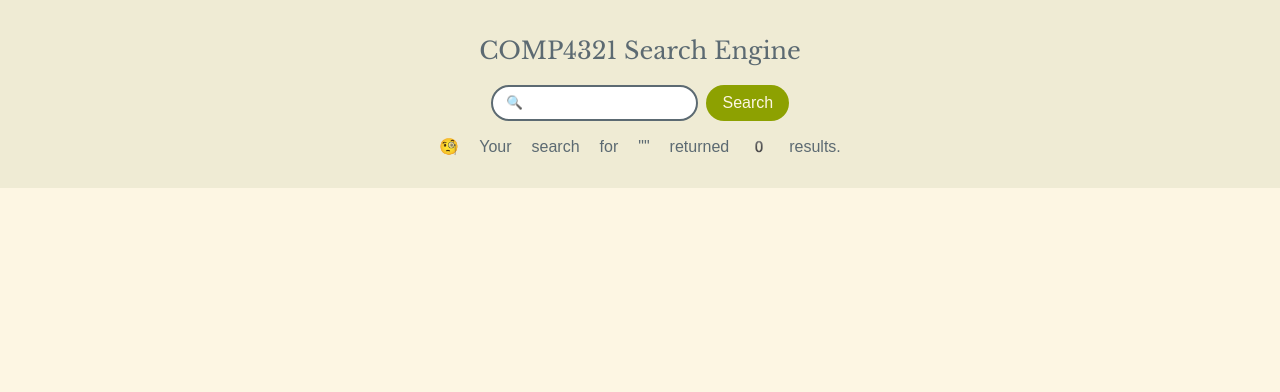
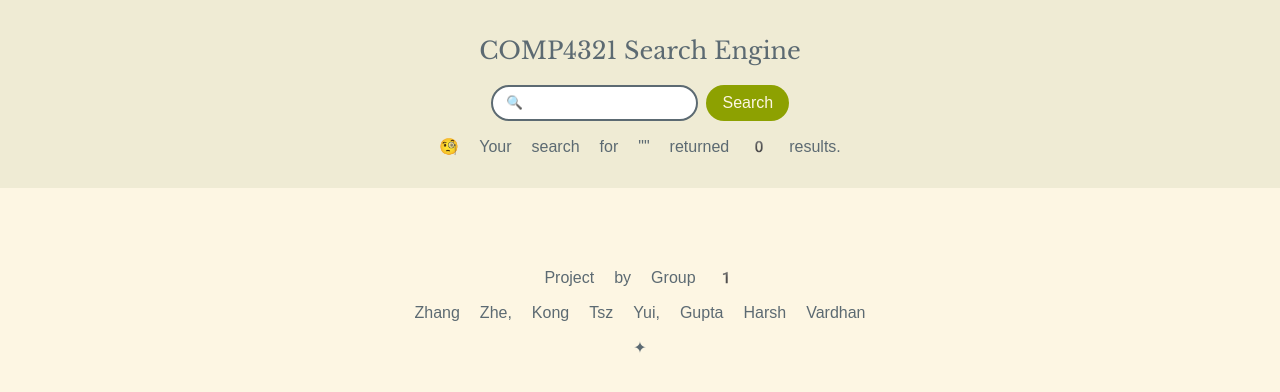
Before and after one commit to hvgupta/COMP4321_searchEngine_Group1, a Flask app: template templates/search_results.html in a window 1280 px wide. Shown: the top 392 px of the page. Run offline with Flask 3, Linux system fonts and the light colour scheme; the template is opened without the code that fills it, so the values that code supplies are empty; some web fonts are replaced.

Commit message:
add footer to search results page

```diff
--- a/static/result.css
+++ b/static/result.css
@@ -124,3 +124,9 @@ summary::after {
 details[open] summary:after {
     content: ' ▼'
 }
+
+/* Set position of result page footer */
+.result-page-footer {
+    width: 100%;
+    text-align: center;
+}
--- a/templates/search_results.html
+++ b/templates/search_results.html
@@ -68,4 +68,11 @@
             </div>
         {% endfor %}
     </div>
+
+    <!-- Footer -->
+    <div class="result-page-footer">
+        <p>Project by Group 1</p>
+        <p>Zhang Zhe, Kong Tsz Yui, Gupta Harsh Vardhan</p>
+        <p>✦</p>
+    </div>
 </body>
```
